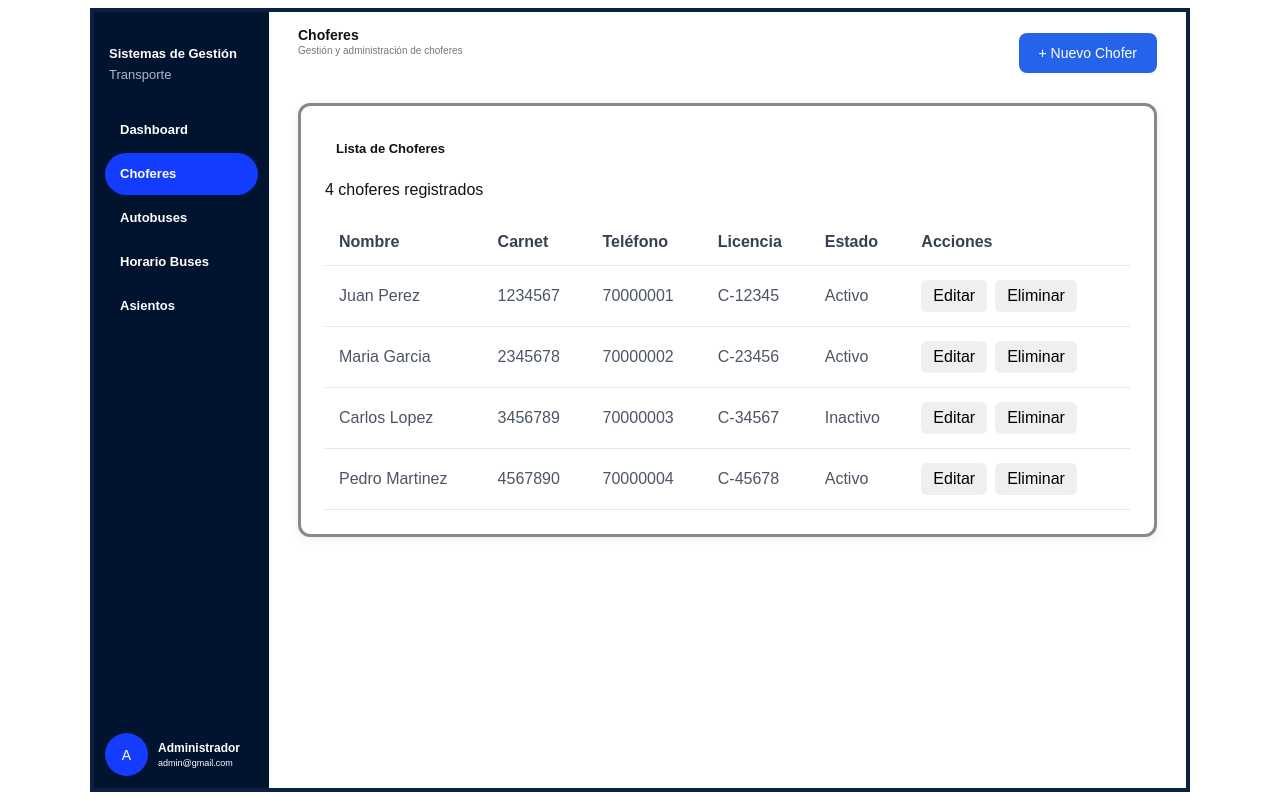
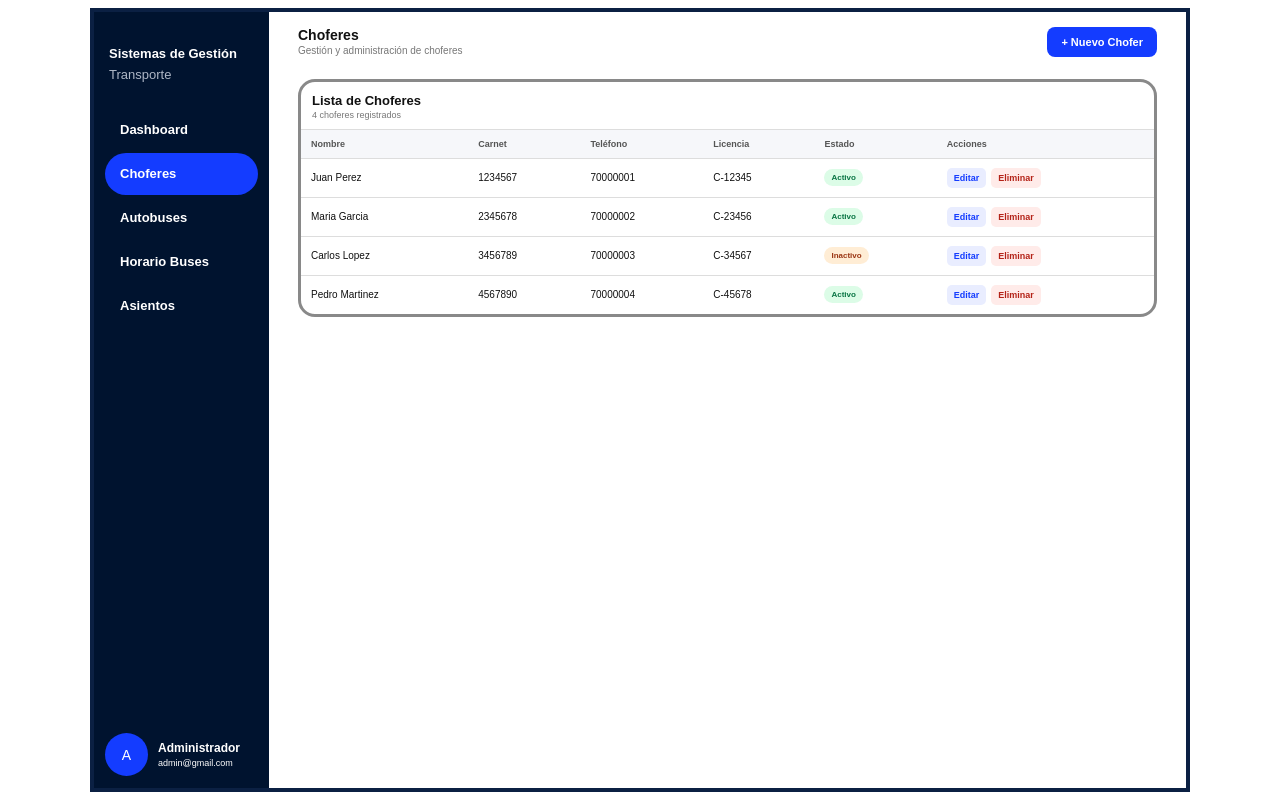
Before and after one commit to ikervegavaldes123-lang/frontend-buses, a React (Vite) app: page /choferes in a window 1280 px wide. Built offline with nearby package versions, Linux system fonts and the light colour scheme.

Commit message:
Mejorar estilos y agregar interfaz funcional para gestión de choferes

```diff
--- a/src/index.css
+++ b/src/index.css
@@ -23,8 +23,14 @@ body {
   background: #fff;
 }
 
+button,
+input,
+select {
+  font: inherit;
+}
+
 button {
-  font: inherit;
+  cursor: pointer;
 }
 
 .dashboard-layout {
@@ -146,6 +152,13 @@ button {
   background: #fff;
 }
 
+.dashboard-header {
+  display: flex;
+  align-items: flex-start;
+  justify-content: space-between;
+  gap: 20px;
+}
+
 .dashboard-header h1 {
   margin: 0;
   font-size: 14px;
@@ -156,6 +169,23 @@ button {
   margin: 1px 0 23px;
   color: #777;
   font-size: 10px;
+}
+
+.add-driver-button {
+  border: 0;
+  border-radius: 8px;
+  padding: 9px 14px;
+  color: #fff;
+  background: #143cff;
+  font-size: 11px;
+  font-weight: 700;
+  transition: transform 0.15s, background 0.15s;
+}
+
+.add-driver-button:hover,
+.primary-button:hover {
+  background: #0d2ed6;
+  transform: translateY(-1px);
 }
 
 .stats-grid {
@@ -226,6 +256,112 @@ button {
   font-size: 13px;
 }
 
+.panel-title-row {
+  display: flex;
+  align-items: center;
+  justify-content: space-between;
+  padding: 0 11px;
+}
+
+.panel-title-row h2 {
+  padding: 11px 0 2px;
+}
+
+.panel-title-row p {
+  margin: 0 0 9px;
+  color: #777;
+  font-size: 9px;
+}
+
+.choferes-panel {
+  min-height: 0;
+}
+
+.table-wrapper {
+  width: 100%;
+  overflow-x: auto;
+}
+
+.choferes-panel table {
+  width: 100%;
+  min-width: 650px;
+  border-collapse: collapse;
+}
+
+.choferes-panel th,
+.choferes-panel td {
+  padding: 9px 10px;
+  border-top: 1px solid #ddd;
+  text-align: left;
+  font-size: 10px;
+}
+
+.choferes-panel th {
+  color: #555;
+  background: #f6f7fa;
+  font-size: 9px;
+  font-weight: 700;
+}
+
+.choferes-panel td {
+  vertical-align: middle;
+}
+
+.table-actions {
+  display: flex;
+  gap: 5px;
+}
+
+.table-actions button {
+  border: 0;
+  border-radius: 5px;
+  padding: 5px 7px;
+  font-size: 9px;
+  font-weight: 700;
+}
+
+.edit-button {
+  color: #143cff;
+  background: #e9edff;
+}
+
+.edit-button:hover {
+  background: #dce3ff;
+}
+
+.delete-button {
+  color: #b42318;
+  background: #ffebe9;
+}
+
+.delete-button:hover {
+  background: #ffd9d5;
+}
+
+.status-badge {
+  display: inline-block;
+  padding: 4px 7px;
+  border-radius: 999px;
+  font-size: 8px;
+  font-weight: 700;
+}
+
+.status-badge.active {
+  color: #087443;
+  background: #dcfce7;
+}
+
+.status-badge.inactive {
+  color: #9a3412;
+  background: #ffedd5;
+}
+
+.empty-table {
+  padding: 30px 15px !important;
+  color: #777;
+  text-align: center !important;
+}
+
 .shift-item {
   min-height: 64px;
   padding: 10px 11px;
@@ -258,77 +394,144 @@ button {
   gap: 4px;
 }
 
-.shift-status span {
-  padding: 2px 4px;
-  color: #111;
-  background: #d9ff00;
-  border: 1px solid #8aa000;
-  font-size: 8px;
+.modal-overlay {
+  position: fixed;
+  inset: 0;
+  z-index: 1000;
+  display: grid;
+  place-items: center;
+  padding: 20px;
+  background: rgba(0, 19, 47, 0.62);
 }
 
-.performance-panel {
-  padding-bottom: 8px;
+.driver-form {
+  width: min(100%, 440px);
+  max-height: calc(100vh - 40px);
+  overflow-y: auto;
+  padding: 22px;
+  border-radius: 16px;
+  background: #fff;
+  box-shadow: 0 20px 60px rgba(0, 0, 0, 0.25);
 }
 
-.performance-panel h2 {
-  margin-bottom: 8px;
+.driver-form-header {
+  display: flex;
+  align-items: flex-start;
+  justify-content: space-between;
+  gap: 15px;
+  margin-bottom: 17px;
 }
 
-.metric {
-  padding: 0 11px;
-  margin: 0 0 14px;
+.driver-form-header h2 {
+  margin: 0 0 4px;
+  padding: 0;
+  font-size: 17px;
 }
 
-.metric-heading {
-  display: flex;
-  justify-content: space-between;
-  margin-bottom: 6px;
-  font-size: 9px;
+.driver-form-header p {
+  margin: 0;
+  color: #777;
+  font-size: 10px;
 }
 
-.metric-track {
-  height: 5px;
-  border-radius: 5px;
-  background: #858585;
-  overflow: hidden;
+.modal-close {
+  width: 30px;
+  height: 30px;
+  border: 0;
+  border-radius: 50%;
+  color: #555;
+  background: #f1f3f5;
+  font-size: 20px;
+  line-height: 1;
 }
 
-.metric-fill {
-  height: 100%;
+.modal-close:hover {
+  background: #e4e7eb;
 }
 
-.metric-fill.blue { background: #173cff; }
-.metric-fill.green { background: #16a34a; }
-.metric-fill.purple { background: #ad43b0; }
-
-.panel-divider {
-  height: 1px;
-  margin: 8px 11px 0;
-  background: #999;
+.driver-form label {
+  display: flex;
+  flex-direction: column;
+  gap: 6px;
+  margin-bottom: 12px;
+  color: #333;
+  font-size: 10px;
+  font-weight: 700;
 }
 
-@media (max-width: 900px) {
-  .dashboard-layout {
-    width: calc(100% - 12px);
-  }
-
-  .dashboard-sidebar {
-    width: 175px;
-    min-width: 175px;
-  }
-
-  .stats-grid,
-  .dashboard-grid {
-    grid-template-columns: repeat(2, 1fr);
-  }
+.driver-form input,
+.driver-form select {
+  width: 100%;
+  border: 1px solid #c9ced6;
+  border-radius: 7px;
+  padding: 9px 10px;
+  outline: none;
+  background: #fff;
+  color: #111;
+  font-size: 11px;
 }
 
-@media (max-width: 650px) {
+.driver-form input:focus,
+.driver-form select:focus {
+  border-color: #143cff;
+  box-shadow: 0 0 0 2px rgba(20, 60, 255, 0.1);
+}
+
+.driver-form-actions {
+  display: flex;
+  justify-content: flex-end;
+  gap: 8px;
+  margin-top: 18px;
+}
+
+.secondary-button,
+.primary-button {
+  border: 0;
+  border-radius: 7px;
+  padding: 9px 13px;
+  font-size: 10px;
+  font-weight: 700;
+}
+
+.secondary-button {
+  color: #333;
+  background: #edf0f3;
+}
+
+.secondary-button:hover {
+  background: #dfe3e8;
+}
+
+.primary-button {
+  color: #fff;
+  background: #143cff;
+  transition: transform 0.15s, background 0.15s;
+}
+
+@media (max-width: 760px) {
   .dashboard-layout {
     width: 100%;
     min-height: 100vh;
     margin: 0;
-    border-width: 3px;
+    border-width: 0;
+  }
+
+  .dashboard-sidebar {
+    width: 135px;
+    min-width: 135px;
+  }
+
+  .dashboard-content {
+    padding: 15px;
+  }
+
+  .choferes-header {
+    flex-direction: column;
+  }
+}
+
+@media (max-width: 560px) {
+  .dashboard-layout {
     display: block;
   }
 
@@ -336,76 +539,19 @@ button {
     width: 100%;
     min-width: 0;
     min-height: auto;
-    gap: 20px;
-    padding: 24px 15px 15px;
+    padding: 15px;
+  }
+
+  .sidebar-brand {
+    padding-bottom: 12px;
+  }
+
+  .sidebar-nav {
+    display: grid;
+    grid-template-columns: repeat(2, 1fr);
   }
 
   .dashboard-content {
-    padding: 24px 16px;
-  }
-
-  .stats-grid,
-  .dashboard-grid {
-    grid-template-columns: 1fr;
+    padding: 15px 10px;
   }
 }
-
-/* Agrega esto al final de tu index.css */
-
-.choferes-header {
-  display: flex;
-  justify-content: space-between;
-  align-items: center;
-  margin-bottom: 24px;
-}
-
-.add-driver-button {
-  background: #2563eb;
-  color: white;
-  border: none;
-  padding: 12px 20px;
-  border-radius: 8px;
-  cursor: pointer;
-  font-size: 14px;
-}
-
-.dashboard-panel {
-  background: white;
-  border-radius: 12px;
-  padding: 24px;
-  box-shadow: 0 2px 10px rgba(0, 0, 0, 0.08);
-}
-
-.dashboard-panel h2 {
-  margin-top: 0;
-}
-
-.dashboard-panel table {
-  width: 100%;
-  border-collapse: collapse;
-  margin-top: 20px;
-}
-
-.dashboard-panel th,
-.dashboard-panel td {
-  padding: 14px;
-  text-align: left;
-  border-bottom: 1px solid #e5e7eb;
-}
-
-.dashboard-panel th {
-  font-weight: 600;
-  color: #374151;
-}
-
-.dashboard-panel td {
-  color: #4b5563;
-}
-
-.dashboard-panel button {
-  margin-right: 8px;
-  padding: 7px 12px;
-  border: none;
-  border-radius: 6px;
-  cursor: pointer;
-}
```
